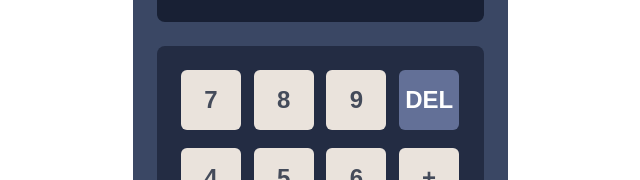
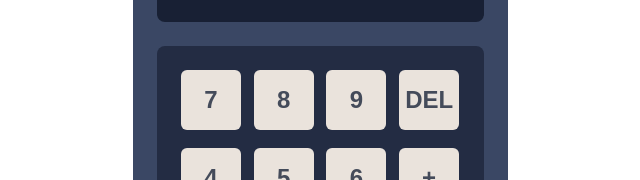
Before and after one commit to marinVcq/calculator-app, a React (Create React App) app: page / in a window 1280 px wide. Shown: the part 239-419 px from the top of the page, without its empty margins (320-960 px from the left). Built offline with nearby package versions, Linux system fonts and the light colour scheme.

Commit message:
refactor with ternary condition

```diff
--- a/src/App.js
+++ b/src/App.js
@@ -6,6 +6,7 @@ import Top from './components/Top';
 import Screen from './components/Screen';
 import Keypad from './components/Keypad';
 import Key from './components/Key';
+import Footer from './components/Footer'
 
 /* Themes and Style */
 import {theme1,theme2,theme3} from "./abstract/theme.js";
@@ -29,49 +30,54 @@ const App = () => {
     value: "0",
   });
 
-  /* Delete function */
-  const deleteHandler = (e) => {
-    e.preventDefault();
-    /* Set value to "0" if delete all the expression */
-    if(calc.value.length === 1){
-      setCalc({
-        ...calc,
-        value: "0",
-      });
-    }else{
-      setCalc({
-        ...calc,
-        value: calc.value.toString().slice(0,-1),
+  /* Toggle theme function */
+  const switchTheme = (event) => {
+    event.preventDefault();
+    setTheme({
+      active: theme.active === theme1
+      ? theme2
+      : theme.active === theme2
+      ? theme3
+      : theme1,
     });
   }
+
+  /* Delete function */
+  const deleteHandler = (event) => {
+    event.preventDefault();
+    /* Set value to "0" if delete all the expression */
+    setCalc({
+      value: calc.value.length === 1 ? "0" : calc.value.toString().slice(0,-1),
+    });
   }
 
   /* Reset function */
-  const resetHandler = (e) => {
-    e.preventDefault();
-
+  const resetHandler = (event) => {
+    event.preventDefault();
     setCalc({
-      ...calc,
       value: "0",
     });
   }
 
   /* Resolve expression function */
   const resolve = (expression) => {
+
+    /* Replace commas by decimal point */
+    expression = expression.replaceAll(',','.');
+
+    /* Handle errors */
     try{
-      return eval(expression);
+      return eval(expression).toFixed(3);
     }catch(error){
-      console.log('ERROR');
       return "0";
     }
   }
 
   /* Get result function */
-  const resultHandler = (e) => {
-    e.preventDefault();
+  const resultHandler = (event) => {
+    event.preventDefault();
     setCalc({
-      ...calc,
-      value: resolve(calc.value),
+      value: resolve(calc.value).replaceAll('.',','),
     });
   }
 
@@ -81,111 +87,56 @@ const App = () => {
     event.preventDefault();
     let operator = event.target.value;
 
-    if( operator === '-' && calc.value[calc.value.length - 1] === "-"){ /* Operator can't follow an other (except + or -) */
     setCalc({
-        ...calc,
-        value: calc.value.slice(0,-1) + "+",
+      value: ( operator === '-' && calc.value[calc.value.length - 1] === "-")
+        ? calc.value.slice(0,-1) + "+"
+        : (operator === '+' && calc.value[calc.value.length - 1] === "+")
+        ? calc.value.slice(0,-1) + "+"
+        : (operator === "/" && operators.includes(calc.value.replaceAll('*','x')[calc.value.length -1]))
+        ? calc.value
+        : (operator === "x" && calc.value[calc.value.length -1] === "*")
+        ? calc.value
+        : (operator === "x" && calc.value[calc.value.length -1] !== "*")
+        ? calc.value + "*"
+        : calc.value + operator
     });
-    }else if(operator === '+' && calc.value[calc.value.length - 1] === "+"){
-       setCalc({
-        ...calc,
-        value: calc.value.slice(0,-1) + "+",
-      });
-    }else if(operator === "/" && operators.includes(calc.value[calc.value.length -1])){
-        setCalc({
-          ...calc,
-          value: calc.value,
-        });
-    }else if(operator === "x"){
-
-      if(calc.value[calc.value.length -1] === "*"){
-        setCalc({
-          ...calc,
-          value: calc.value,
-        });
-      }else{
-        setCalc({
-          ...calc,
-          value: calc.value + "*",
-        });
-      }
-
-    }else{
-      setCalc({
-        ...calc,
-        value: calc.value + operator,
-      });
-    }
   }
 
   /* Number function*/
   const numberHandler = (event) => {
     event.preventDefault();
-
     let number = event.target.value;
-
-    if(calc.value === "0"){
+    /* Initial zero replace by first input number */
     setCalc({
-        ...calc,
-        value: number,
-      })
-    }else{
-      setCalc({
-        ...calc,
-        value:  calc.value + number,
-      })
-    }
+      value: calc.value === "0"
+        ? number
+        : calc.value + number,
+    });
   }
 
   /* Comma function */
-  const commaHandler = (e) => {
-    e.preventDefault();
+  const commaHandler = (event) => {
+
+    event.preventDefault();
 
     /* Avoid succesion of commas */
-    if( calc.value[calc.value.length -1] === "."){
     setCalc({
-        ...calc,
-        value: calc.value,
+      value: calc.value[calc.value.length -1] === ","
+        ? calc.value
+        : calc.value + ",",
     });
-    }else{
-      setCalc({
-        ...calc,
-        value: calc.value + ".",
-      });
-    }
-  }
-
-  /* Toggle theme function */
-  const switchTheme = () => {
-
-    if(theme.active === theme1){
-      setTheme({
-        active: theme2,
-      })
-    }else if(theme.active === theme2){
-      setTheme({
-        active: theme3,
-      })
-    }else{
-      setTheme({
-        active: theme1,
-      })
-    }
   }
 
   return (
     <ThemeProvider theme={theme.active}>
-        <Wrapper className="notranslate" >
-
+      <Wrapper >
           <Top onClick={switchTheme}/>
-
           <Screen value={calc.value}/>
-
           <Keypad>
             {
               btnValues.flat().map((btn, i) => {
                 return (
-                    <Key key={i} value={btn} className={btn === "=" ? "equals" : btn === "RESET" ? "reset" : btn === "DEL" ? "del" : ""}
+                  <Key key={i} value={btn} className={btn === "=" ? "equals" : btn === "RESET" ? "reset" : btn === "DEL" ? "delete" : "number"}
 
                   onClick={
                     btn === "DEL"
@@ -205,6 +156,7 @@ const App = () => {
               })}
             </Keypad>
       </Wrapper>
+      <Footer/>
     </ThemeProvider>
   )
 };
```
Lines whose indentation alone changed are shown as unchanged.
